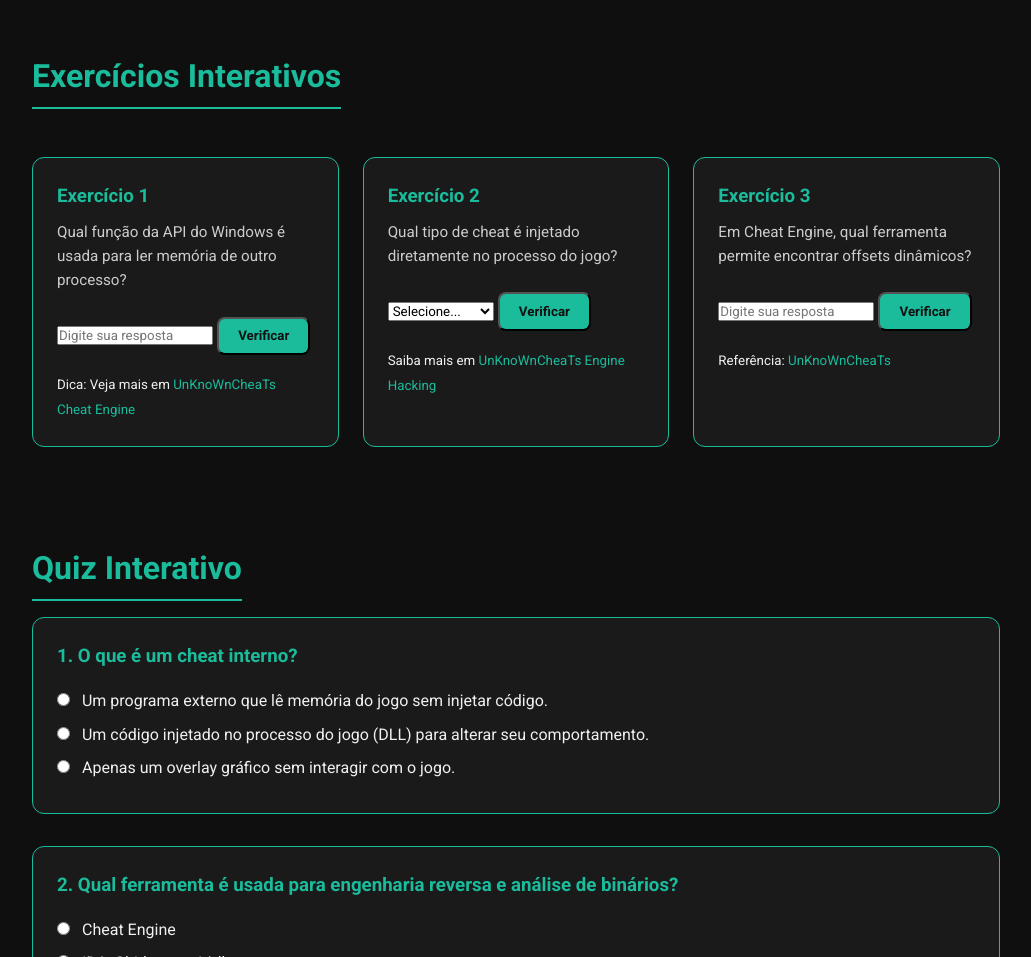
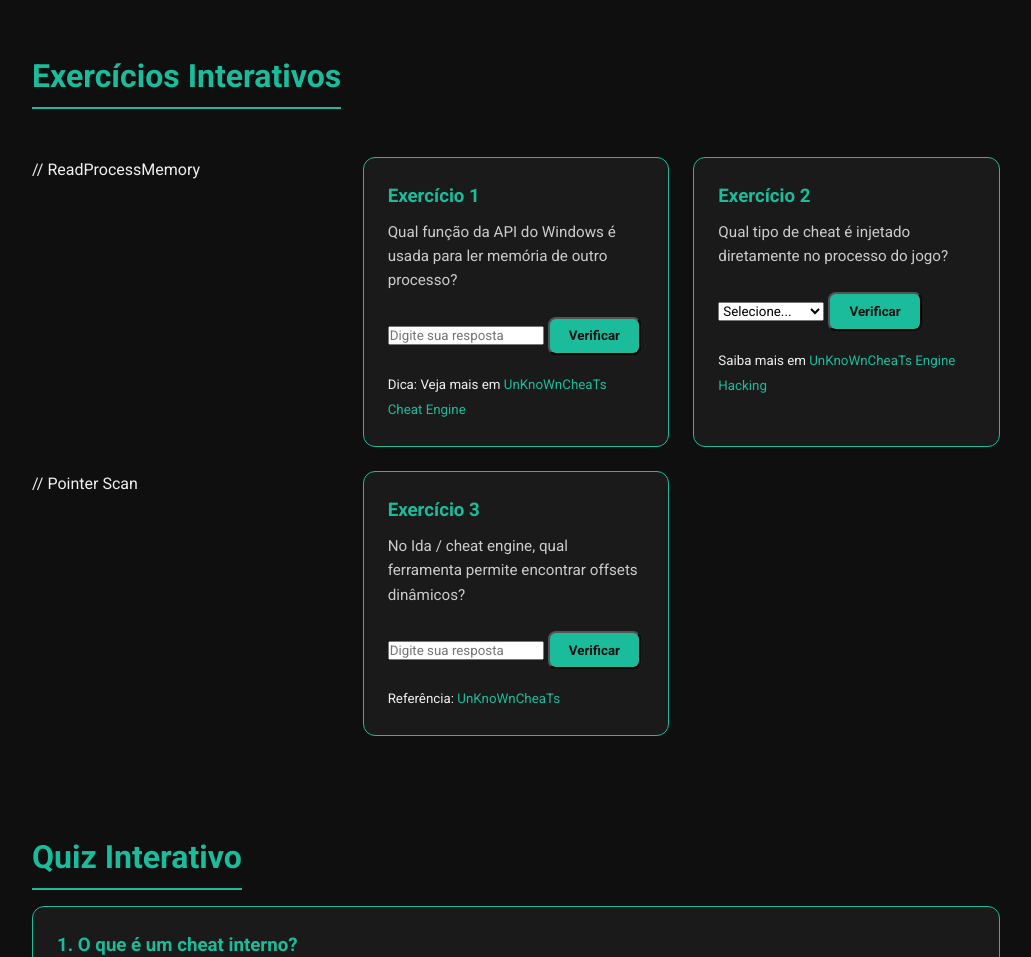
Before and after one commit to hitttt32/curso-hitcommunity, a plain HTML site: page index.html in a window 1280 px wide. Shown: the part 1097-2054 px from the top of the page, without its empty margins (124-1155 px from the left). Drawn offline with Linux system fonts and the light colour scheme.

Commit message:
Update index.html

```diff
--- a/index.html
+++ b/index.html
@@ -90,7 +90,7 @@
 <section id="exercicios">
     <h2>Exercícios Interativos</h2>
     <div class="cards">
-
+ // ReadProcessMemory
         <div class="card">
             <h3>Exercício 1</h3>
             <p>Qual função da API do Windows é usada para ler memória de outro processo?</p>
@@ -113,10 +113,10 @@
             <p id="res2"></p>
             <small>Saiba mais em <a href="https://www.unknowncheats.me/forum/engine-hacking/" target="_blank">UnKnoWnCheaTs Engine Hacking</a></small>
         </div>
-
+     // Pointer Scan
         <div class="card">
             <h3>Exercício 3</h3>
-            <p>Em Cheat Engine, qual ferramenta permite encontrar offsets dinâmicos?</p>
+            <p>No Ida / cheat engine, qual ferramenta permite encontrar offsets dinâmicos?</p>
             <input type="text" id="ex3" placeholder="Digite sua resposta">
             <button class="btn" onclick="verificarEx3()">Verificar</button>
             <p id="res3"></p>
```
